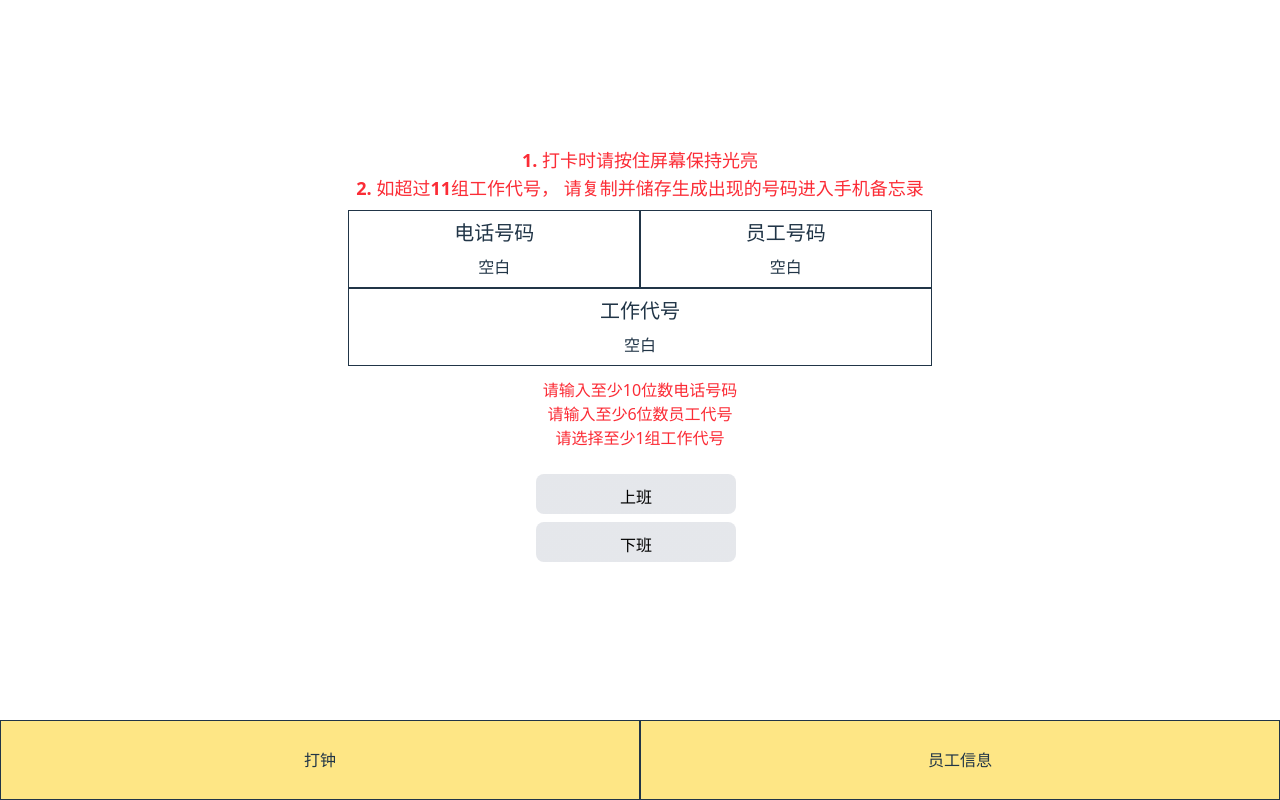
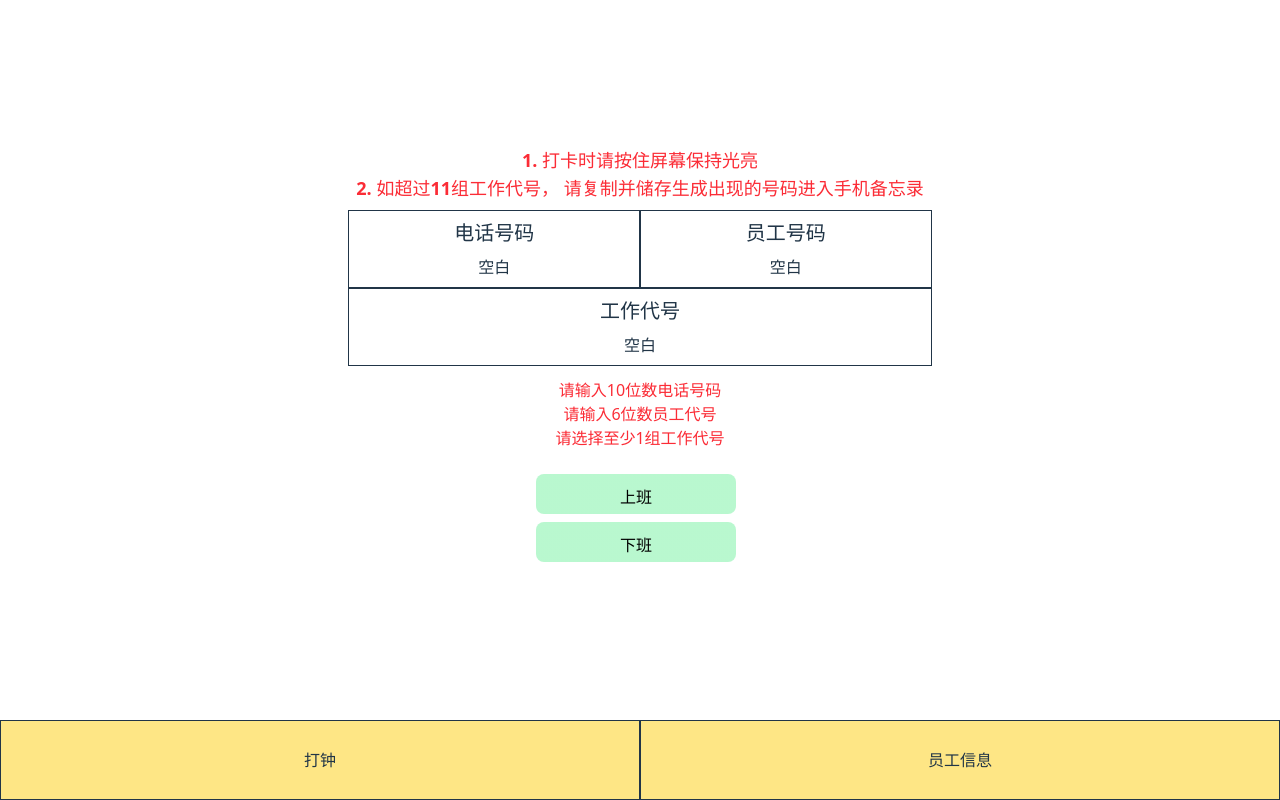
Before and after one commit to Haolinc/Homecare-Clocking-Dial-Uri-Generator, a React (Vite) app in the folder frontend/: page / in a window 1280 px wide. Built offline with nearby package versions, Linux system fonts and the light colour scheme.

Commit message:
disable button when condition is met, and change couple checking conditions

```diff
--- a/frontend/src/components/clocking/ClockingButtons.jsx
+++ b/frontend/src/components/clocking/ClockingButtons.jsx
@@ -2,13 +2,14 @@ import FunctionalButton from "../common/FunctionalButton"
 import { checkIn, checkOut } from "../../service"
 
 export default function ClockingButtons({phoneNumber, employeeNumber, workNumber, setGeneratedNumber}){
+    const isValid = phoneNumber.length === 10 && employeeNumber.length === 6 && workNumber !== ''
     return (
         <>
             <div>
-                <FunctionalButton text='上班' onClickFunction={() => { setGeneratedNumber(checkIn(phoneNumber, employeeNumber)) }}></FunctionalButton>
+                <FunctionalButton disabled={!isValid} text='上班' onClickFunction={() => { setGeneratedNumber(checkIn(phoneNumber, employeeNumber)) }}></FunctionalButton>
             </div>
             <div>
-                <FunctionalButton text='下班' onClickFunction={() => { setGeneratedNumber(checkOut(phoneNumber, employeeNumber, workNumber)) }}></FunctionalButton>
+                <FunctionalButton disabled={!isValid} text='下班' onClickFunction={() => { setGeneratedNumber(checkOut(phoneNumber, employeeNumber, workNumber)) }}></FunctionalButton>
             </div>
         </>
     )
--- a/frontend/src/components/clocking/ClockingInfo.jsx
+++ b/frontend/src/components/clocking/ClockingInfo.jsx
@@ -7,7 +7,7 @@ export default function ClockingInfo({phoneNumber, employeeNumber, workNumber}){
 
     function processPhoneNumber(phoneNumber){
         let processed = phoneNumber
-        if (phoneNumber.length >= 10)
+        if (phoneNumber.length === 10)
             processed = `(${phoneNumber.slice(0, 3)}) ${phoneNumber.slice(3, 6)}-${phoneNumber.slice(6, 10)}`
         return processed
     }
--- a/frontend/src/components/clocking/WarningText.jsx
+++ b/frontend/src/components/clocking/WarningText.jsx
@@ -3,12 +3,12 @@ export default function WarningText({phoneNumber, employeeNumber, workNumber}){
     return (
         <>
             {
-                phoneNumber.length < 10 &&
-                <p className={className}>请输入至少10位数电话号码</p>
+                phoneNumber.length !== 10 &&
+                <p className={className}>请输入10位数电话号码</p>
             }
             {
-                employeeNumber.length < 6 &&
-                <p className={className}>请输入至少6位数员工代号</p>
+                employeeNumber.length !== 6 &&
+                <p className={className}>请输入6位数员工代号</p>
             }
             {
                 workNumber === '' &&
--- a/frontend/src/components/common/FunctionalButton.jsx
+++ b/frontend/src/components/common/FunctionalButton.jsx
@@ -1,10 +1,11 @@
-export default function FunctionalButton ({text, onClickFunction}) {
-    const className = 'w-50 h-10 text-black bg-gradient-to-r from-gray-200 via-gray-200 to-gray-200 hover:bg-gradient-to-br font-medium text-lg px-5 py-2.5 text-center me-2 mb-2'
+export default function FunctionalButton ({text, onClickFunction, ...props}) {
+    const className = 'w-50 h-10 text-black bg-gradient-to-r from-green-200 via-green-200 to-green-200 hover:bg-gradient-to-br font-medium text-lg px-5 py-2.5 text-center me-2 mb-2'
     return (
         <button
             type="button"
             className={className}
             onClick={onClickFunction}
+            {...props}
         >
             {text}
         </button>
```
